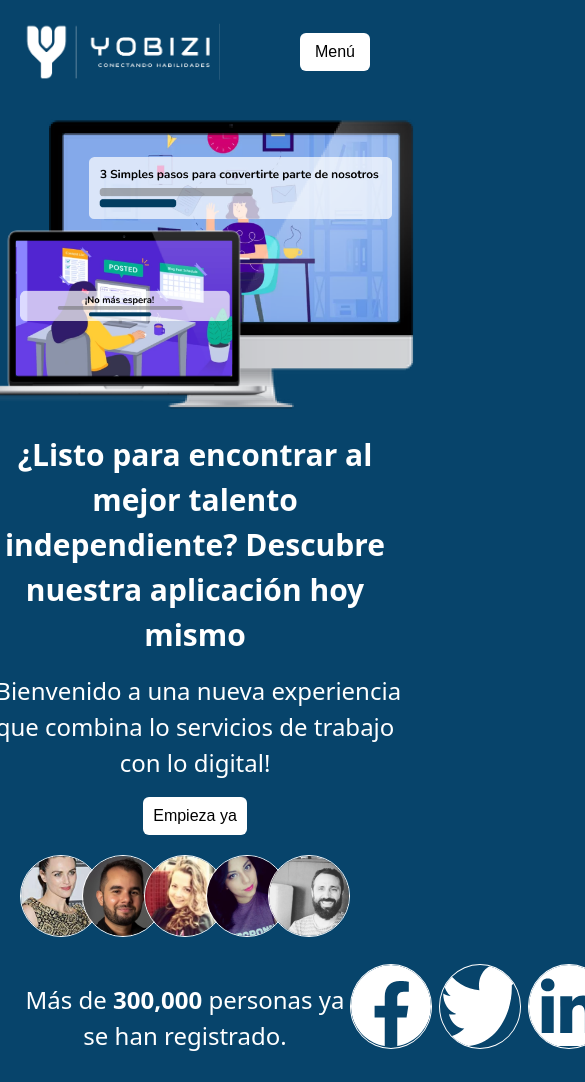
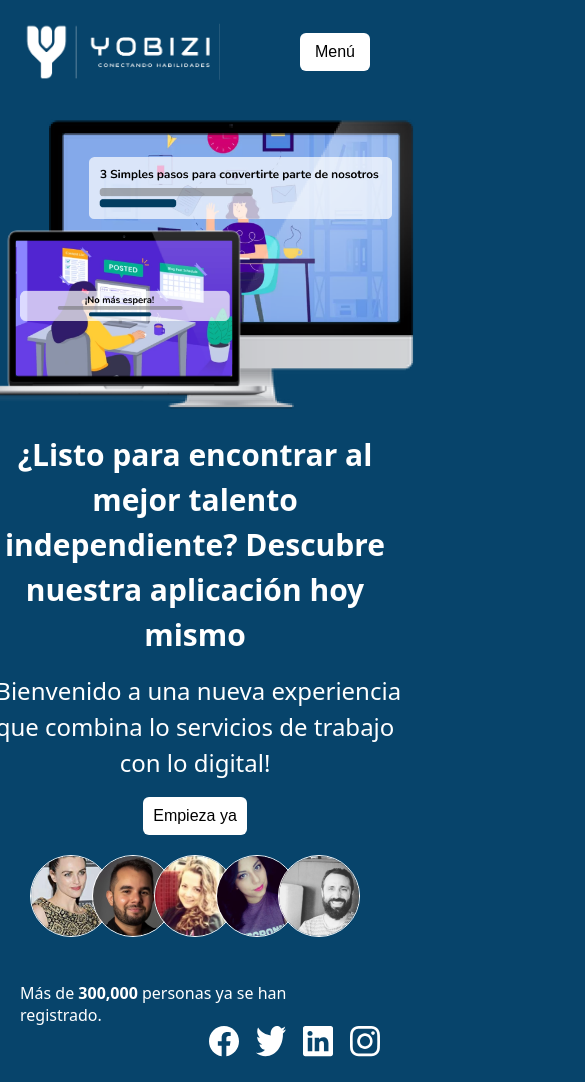
Before and after one commit to Alejandro1709/yobizi, an Astro site: page / in a window 390 px wide. Shown: the top 1082 px of the page, 585 px wide, since content can reach past the window. Built offline with nearby package versions, Linux system fonts and the light colour scheme; Astro itself is replaced by a stand-in of ours.

Commit message:
Improve: styiling

```diff
--- /dev/null
+++ b/src/components/Avatars.astro
@@ -0,0 +1,53 @@
+<ul class='list'>
+  <li>
+    <img src='/avatar1.png' alt='Avatar 1' />
+  </li>
+  <li>
+    <img src='/avatar2.png' alt='Avatar 2' />
+  </li>
+  <li>
+    <img src='/avatar3.png' alt='Avatar 3' />
+  </li>
+  <li>
+    <img src='/avatar4.png' alt='Avatar 4' />
+  </li>
+  <li>
+    <img src='/avatar5.png' alt='Avatar 5' />
+  </li>
+</ul>
+
+<style>
+  .list {
+    display: flex;
+    justify-self: flex-start;
+    list-style: none;
+  }
+
+  .list li:nth-child(n + 2) {
+    margin-left: -20px;
+  }
+
+  .list li img {
+    border-radius: 50%;
+    border: 1px solid white;
+  }
+
+  @media screen and (max-width: 768px) {
+    .list {
+      display: flex;
+      justify-content: center;
+      align-items: center;
+      list-style: none;
+    }
+
+    .list li:nth-child(n + 2) {
+      margin-left: -20px;
+    }
+
+    .list li img {
+      width: 80px;
+      border-radius: 50%;
+      border: 1px solid white;
+    }
+  }
+</style>
--- /dev/null
+++ b/src/components/Footer.astro
@@ -0,0 +1,50 @@
+---
+import List from './Avatars.astro';
+import Socials from './Socials.astro';
+---
+
+<footer class='footer'>
+  <div class='footer-left'>
+    <List />
+    <p>Más de <strong>300,000</strong> personas ya se han registrado.</p>
+  </div>
+  <div class='footer-right'>
+    <Socials />
+  </div>
+</footer>
+
+<style>
+  footer {
+    display: flex;
+    justify-content: space-between;
+    width: 100%;
+  }
+
+  footer .footer-left {
+    display: flex;
+    flex-direction: column;
+    gap: 40px;
+  }
+
+  footer .footer-right {
+    display: flex;
+    flex-direction: column;
+    gap: 40px;
+    align-self: flex-end;
+  }
+
+  @media screen and (max-width: 768px) {
+    footer {
+      flex-direction: column;
+    }
+
+    footer .footer-left {
+      flex-direction: column;
+      align-self: center;
+    }
+
+    footer .footer-right {
+      align-self: flex-end;
+    }
+  }
+</style>
--- a/src/components/Hero.astro
+++ b/src/components/Hero.astro
@@ -1,3 +1,7 @@
+---
+import Footer from '../components/Footer.astro';
+---
+
 <section class='hero'>
   <div class='hero-container'>
     <img src='/computers.png' alt='computers' />
@@ -13,44 +17,7 @@
       <button>Empieza ya</button>
     </div>
   </div>
-  <div class='bott'>
-    <div class='bott-left'>
-      <ul>
-        <li>
-          <img src='/avatar1.png' alt='Avatar 1' />
-        </li>
-        <li>
-          <img src='/avatar2.png' alt='Avatar 2' />
-        </li>
-        <li>
-          <img src='/avatar3.png' alt='Avatar 3' />
-        </li>
-        <li>
-          <img src='/avatar4.png' alt='Avatar 4' />
-        </li>
-        <li>
-          <img src='/avatar5.png' alt='Avatar 5' />
-        </li>
-      </ul>
-      <p>Más de <strong>300,000</strong> personas ya se han registrado.</p>
-    </div>
-    <div class='bott-right'>
-      <ul>
-        <li>
-          <img src='/fb.svg' alt='Facebook logo' />
-        </li>
-        <li>
-          <img src='/twitt.svg' alt='Twitter logo' />
-        </li>
-        <li>
-          <img src='/link.svg' alt='Linkedin logo' />
-        </li>
-        <li>
-          <img src='/ig.svg' alt='Instagram logo' />
-        </li>
-      </ul>
-    </div>
-  </div>
+  <Footer />
 </section>
 
 <style>
@@ -97,48 +64,6 @@
     width: fit-content;
   }
 
-  .bott {
-    display: flex;
-    flex-direction: row;
-    justify-content: space-between;
-    width: 100%;
-    align-self: flex-start;
-  }
-
-  .bott-left {
-    display: flex;
-    flex-direction: column;
-    gap: 40px;
-  }
-  .bott .bott-left ul {
-    display: flex;
-    justify-self: flex-start;
-    list-style: none;
-  }
-
-  .bott .bott-left ul li:nth-child(n + 2) {
-    margin-left: -20px;
-  }
-
-  .bott .bott-left ul li img {
-    border-radius: 50%;
-    border: 1px solid white;
-  }
-
-  .bott-right {
-    display: flex;
-    flex-direction: column;
-    gap: 40px;
-    align-self: flex-end;
-  }
-
-  .bott .bott-right ul {
-    display: flex;
-    justify-self: flex-end;
-    gap: 27px;
-    list-style: none;
-  }
-
   @media screen and (max-width: 768px) {
     .hero,
     .hero-container {
@@ -180,22 +105,5 @@
       border-radius: 6px;
       margin-left: 0;
     }
-
-    .bott ul {
-      display: flex;
-      justify-content: center;
-      align-items: center;
-      list-style: none;
-    }
-
-    .bott ul li:nth-child(n + 2) {
-      margin-left: -20px;
-    }
-
-    .bott ul li img {
-      width: 80px;
-      border-radius: 50%;
-      border: 1px solid white;
-    }
   }
 </style>
--- /dev/null
+++ b/src/components/Socials.astro
@@ -0,0 +1,42 @@
+<ul class='list'>
+  <li>
+    <img src='/fb.svg' alt='Facebook logo' />
+  </li>
+  <li>
+    <img src='/twitt.svg' alt='Twitter logo' />
+  </li>
+  <li>
+    <img src='/link.svg' alt='Linkedin logo' />
+  </li>
+  <li>
+    <img src='/ig.svg' alt='Instagram logo' />
+  </li>
+</ul>
+
+<style>
+  .list {
+    display: flex;
+    justify-self: flex-end;
+    gap: 27px;
+    list-style: none;
+  }
+  .list li {
+    border-radius: 0%;
+    border: none;
+  }
+
+  @media screen and (max-width: 768px) {
+    .list {
+      display: flex;
+      justify-self: flex-end;
+      gap: 27px;
+      list-style: none;
+    }
+
+    .list li {
+      border-radius: 0%;
+      width: 20px;
+      border: none;
+    }
+  }
+</style>
```
